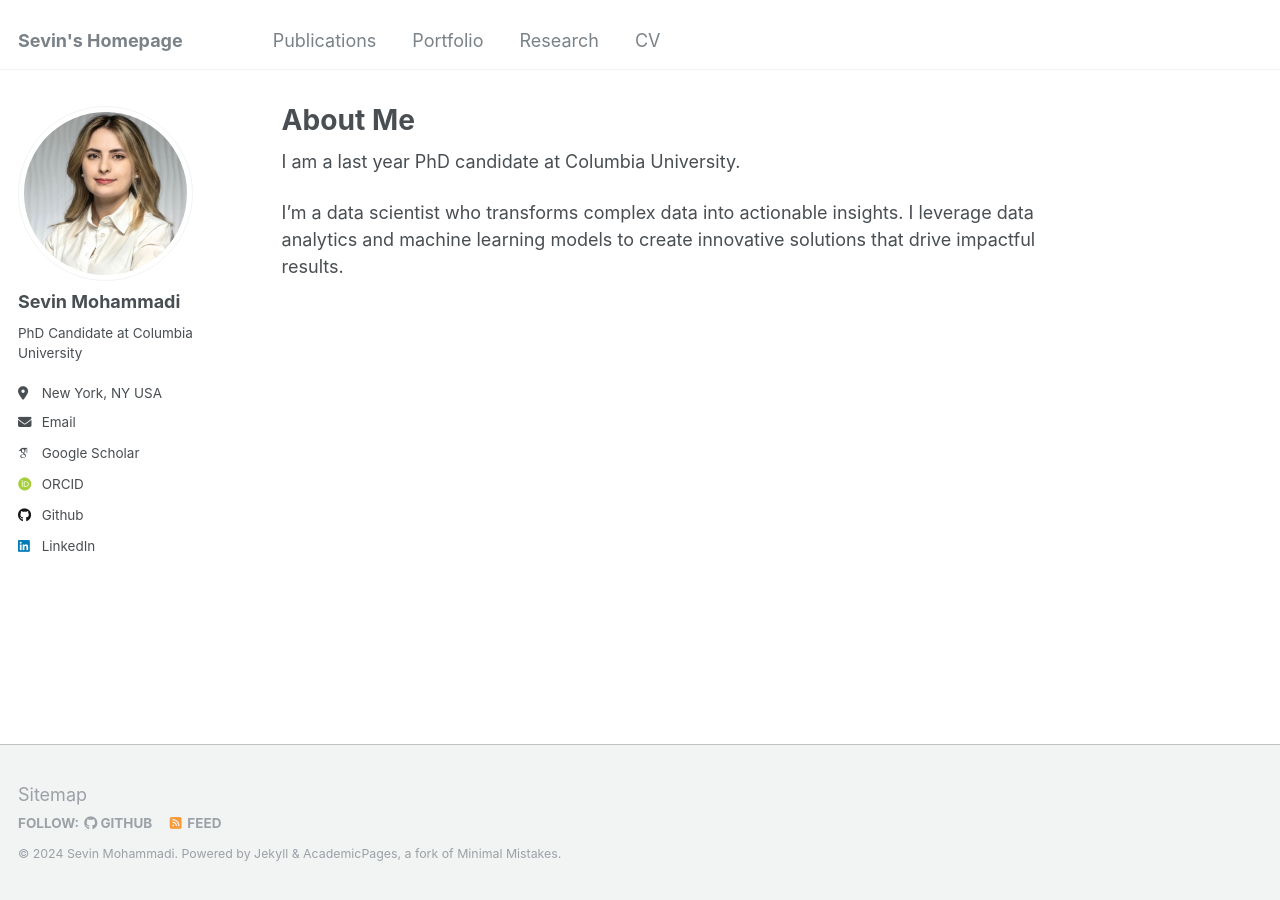
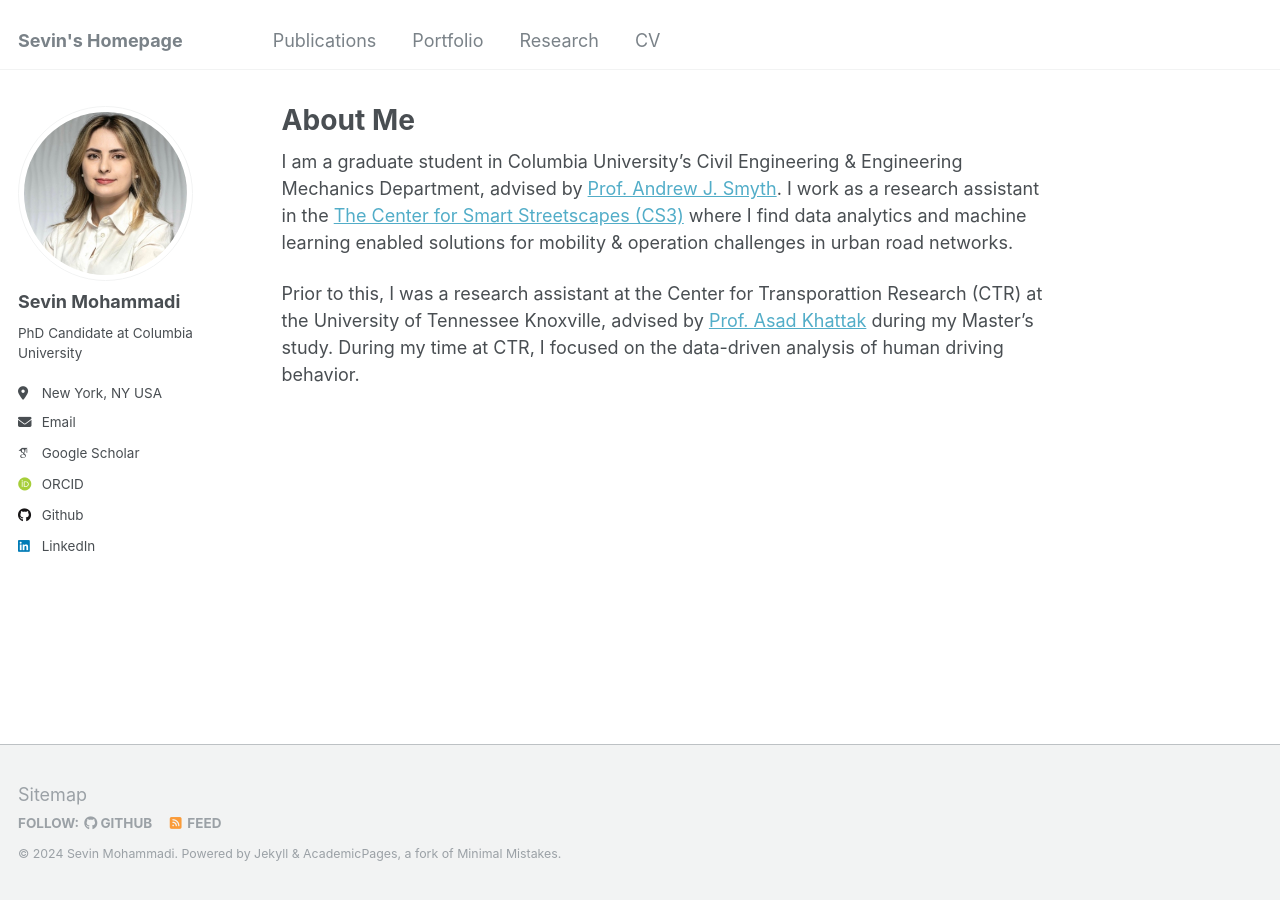
Before and after one commit to sev-90/sev-90.github.io, a Jekyll site: the page built from _pages/about.md, in a window 1280 px wide. Built offline with Jekyll 4.4.1, drawn with Linux system fonts in a browser that asks for light colours; some web fonts are replaced.

Commit message:
Update about.md

```diff
--- a/_pages/about.md
+++ b/_pages/about.md
@@ -1,13 +1,14 @@
 ---
 permalink: /
 title: "About Me"
+description: "about me"
 excerpt: "About me"
 author_profile: true
 redirect_from:
   - /about/
   - /about.html
 ---
+{% include seo.html %}
+I am a graduate student in Columbia University’s Civil Engineering & Engineering Mechanics Department, advised by [Prof. Andrew J. Smyth](https://www.engineering.columbia.edu/faculty-staff/directory/andrew-w-smyth). I work as a research assistant in the [The Center for Smart Streetscapes (CS3)](https://cs3-erc.org/) where I find data analytics and machine learning enabled solutions for mobility & operation challenges in urban road networks.
 
-I am a last year PhD candidate at Columbia University.
-
-I'm a data scientist who transforms complex data into actionable insights. I leverage data analytics and machine learning models to create innovative solutions that drive impactful results.
+Prior to this, I was a research assistant at the Center for Transporattion Research (CTR) at the University of Tennessee Knoxville, advised by [Prof. Asad Khattak](https://cee.utk.edu/people/asad-khattak/) during my Master's study. During my time at CTR, I focused on the data-driven analysis of human driving behavior.
```
